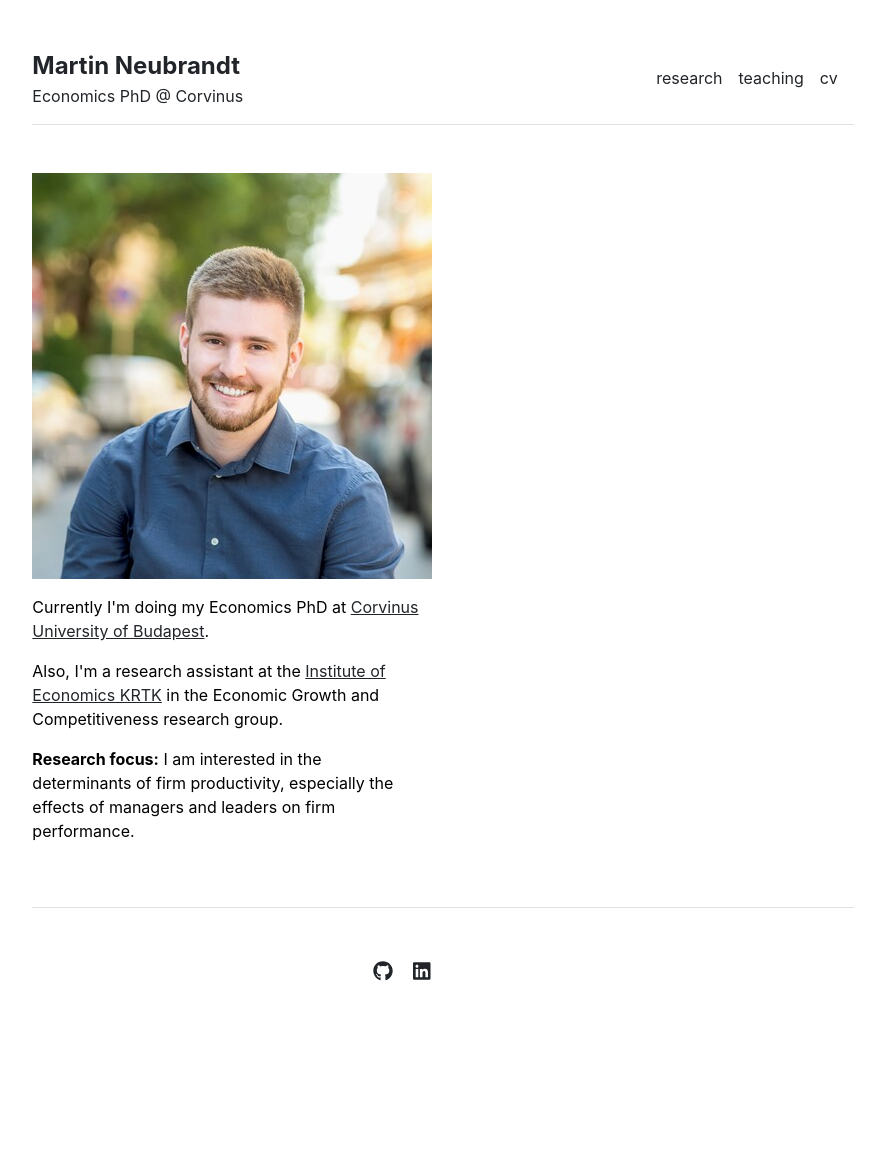
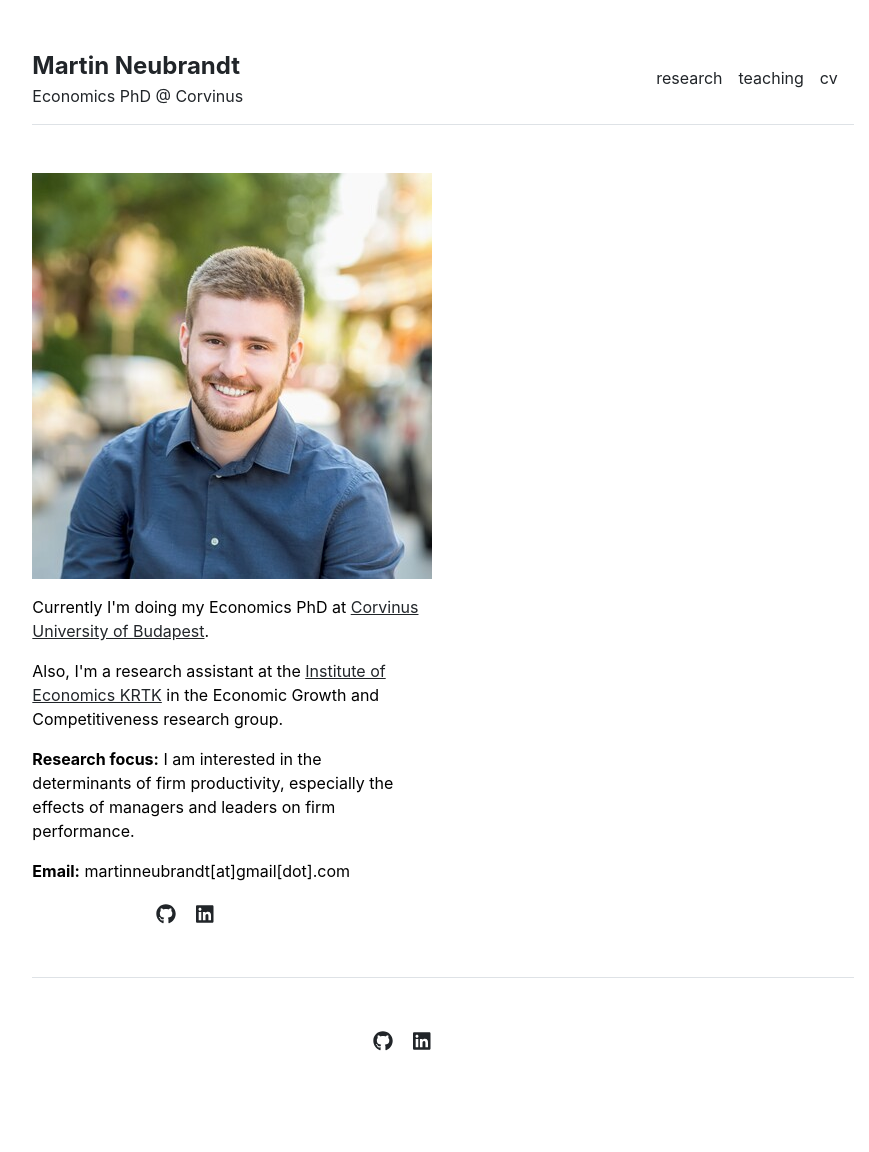
Before and after one commit to martinneubrandt/martinneubrandt.github.io, a Jekyll site: the page built from index.md, in a window 1280 px wide. Shown: the whole page, without its empty margins (197-1066 px from the left). Built offline with Jekyll 4.4.1, drawn with Linux system fonts in a browser that asks for light colours; before the commit the page ends 1082 px from its top, so only the background shows below that.

Commit message:
Update home.html

```diff
--- a/_layouts/home.html
+++ b/_layouts/home.html
@@ -20,5 +20,17 @@ layout: default
     <b>Research focus:</b> I am interested in the determinants of firm productivity, especially the effects of managers and leaders on firm performance.
     </p>
 
+    <p><b>Email:</b> martinneubrandt[at]gmail[dot].com</p>
+
+    <p></p>
+
+    <div class="row">
+      <div class="col-md-6 text-end social-media-icons">
+        {% for item in site.data.settings.social %}
+          <a href="{{ item.link }}" class="ms-3 fs-5"><i class="fab fa-{{ item.icon }}"></i></a>
+        {% endfor %}
+      </div>
+    </div>
+
     </div>
 </div>
```
